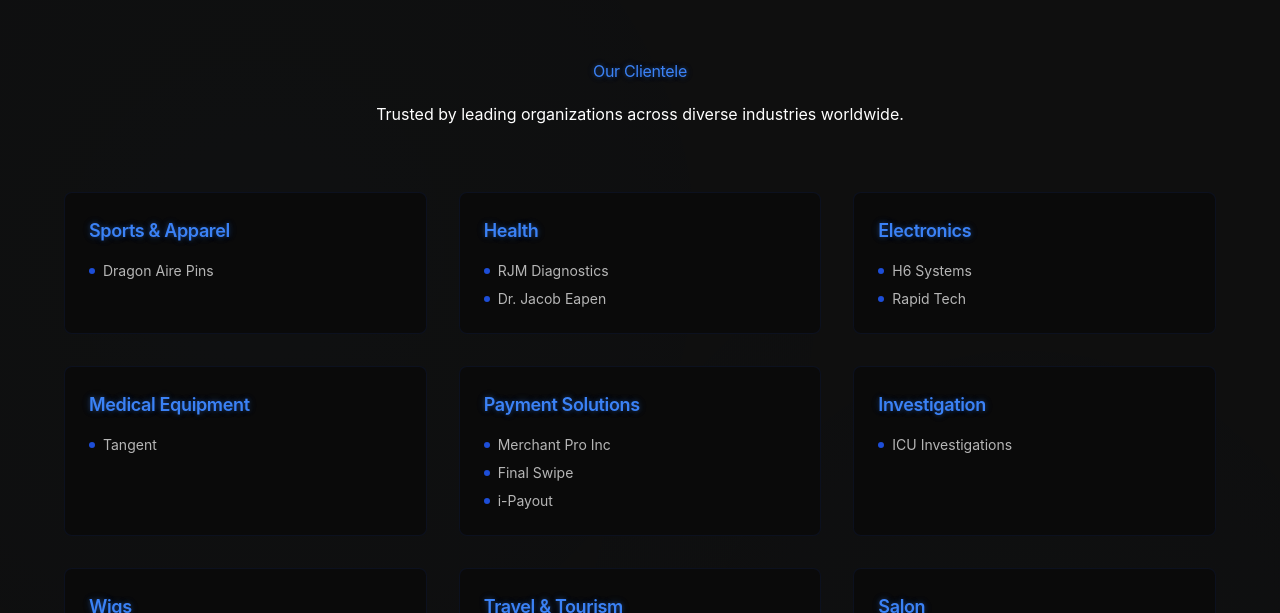
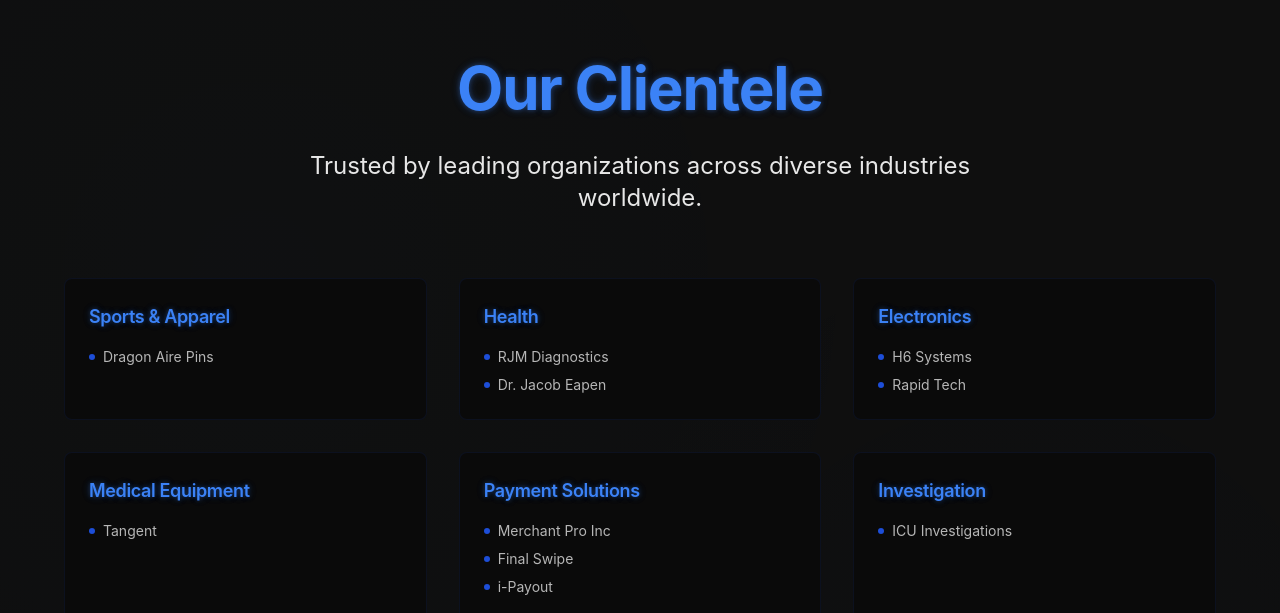
Before and after one commit to akshayrajeevnambiar/turbo-ai, a React (Vite) app: page / in a window 1280 px wide. Shown: the part 4527-5140 px from the top of the page. Built offline with nearby package versions, Linux system fonts and the light colour scheme.

Commit message:
Make Clientele heading match other section headings
- Updated to text-4xl md:text-5xl lg:text-6xl font-bold
- Increased lead text size to match other sections
- Better visual consistency across the site

```diff
--- a/dev-dist/sw.js
+++ b/dev-dist/sw.js
@@ -85,7 +85,7 @@
     "revision": "3ca0b8505b4bec776b69afdba2768812"
   }, {
     "url": "index.html",
-    "revision": "0.a7mu1thnobg"
+    "revision": "0.hpr0ilqma0g"
   }], {});
   workbox.cleanupOutdatedCaches();
   workbox.registerRoute(new workbox.NavigationRoute(workbox.createHandlerBoundToURL("index.html"), {
--- a/src/components/Clientele.tsx
+++ b/src/components/Clientele.tsx
@@ -12,11 +12,20 @@
       aria-labelledby="clientele-heading"
     >
       <Container>
-        <div className="text-center mb-16" ref={addElement}>
-          <h2 id="clientele-heading" className="heading-xl mb-4">
+        <div className="text-center mb-16">
+          <h2
+            id="clientele-heading"
+            ref={addElement}
+            className="text-4xl md:text-5xl lg:text-6xl font-bold mb-8"
+          >
             {clientele.heading}
           </h2>
-          <p className="lead max-w-3xl mx-auto">{clientele.lead}</p>
+          <p
+            ref={addElement}
+            className="text-xl md:text-2xl text-white/90 max-w-3xl mx-auto leading-relaxed"
+          >
+            {clientele.lead}
+          </p>
         </div>
 
         <div className="grid grid-cols-1 md:grid-cols-2 lg:grid-cols-3 gap-8">
--- a/src/content/turboai.ts
+++ b/src/content/turboai.ts
@@ -248,7 +248,9 @@
   segments: [
     {
       category: "Sports & Apparel",
-      clients: [{ name: "Dragon Aire Pins", url: "https://dragonairepins.com/" }],
+      clients: [
+        { name: "Dragon Aire Pins", url: "https://dragonairepins.com/" },
+      ],
     },
     {
       category: "Health",
@@ -288,16 +290,23 @@
       category: "Travel & Tourism",
       clients: [
         { name: "Funday Holidays", url: "https://www.fundayholidays.com/" },
-        { name: "Quick Kerala Holidays", url: "http://www.quickeralaholidays.com/" },
+        {
+          name: "Quick Kerala Holidays",
+          url: "http://www.quickeralaholidays.com/",
+        },
       ],
     },
     {
       category: "Salon",
-      clients: [{ name: "Celebrity Salons", url: "http://www.celebritysalons.com/" }],
+      clients: [
+        { name: "Celebrity Salons", url: "http://www.celebritysalons.com/" },
+      ],
     },
     {
       category: "Security",
-      clients: [{ name: "Teyseer Security", url: "https://www.teyseer-security.com/" }],
+      clients: [
+        { name: "Teyseer Security", url: "https://www.teyseer-security.com/" },
+      ],
     },
   ],
 };
```
Also changed, not shown: 1 other file (tests, documents, lock files or other folders).
